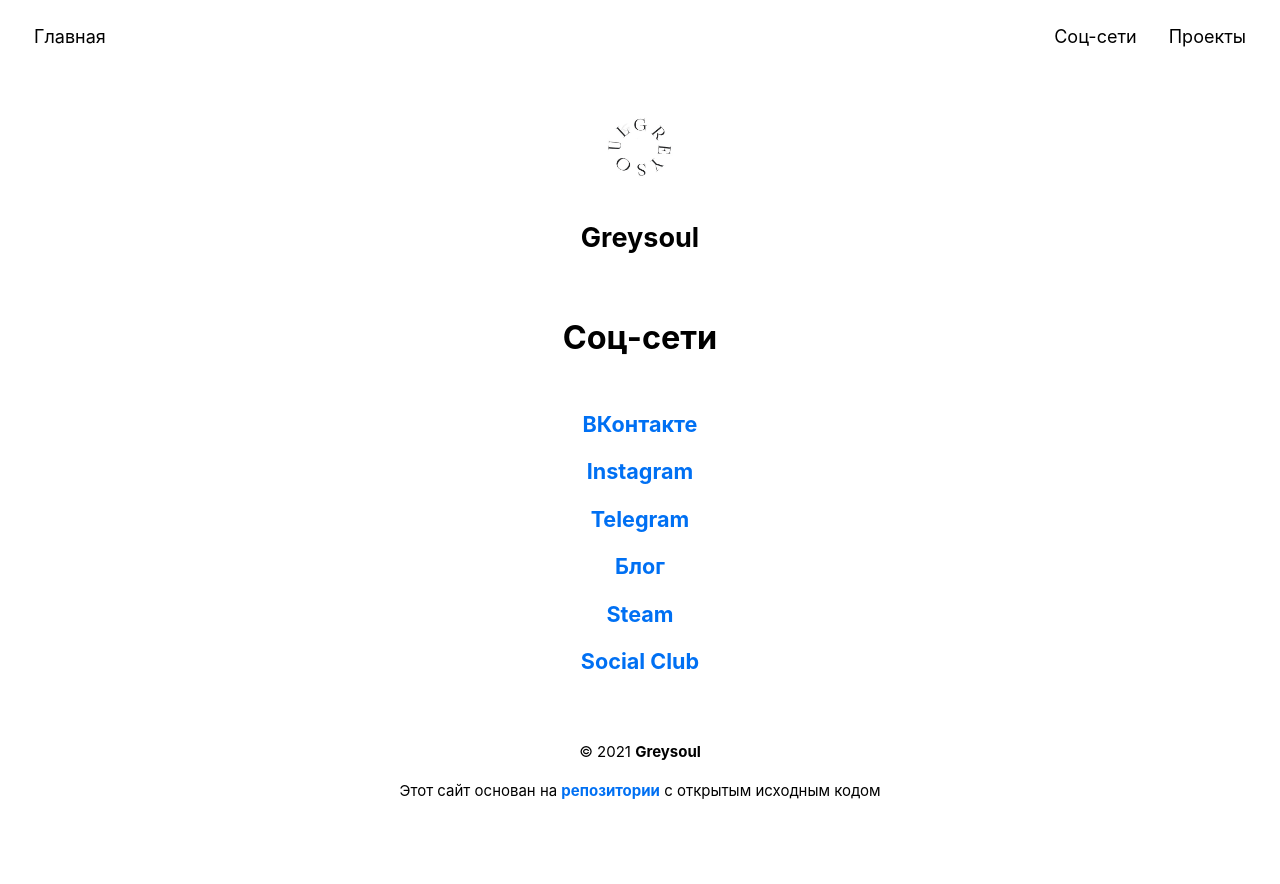
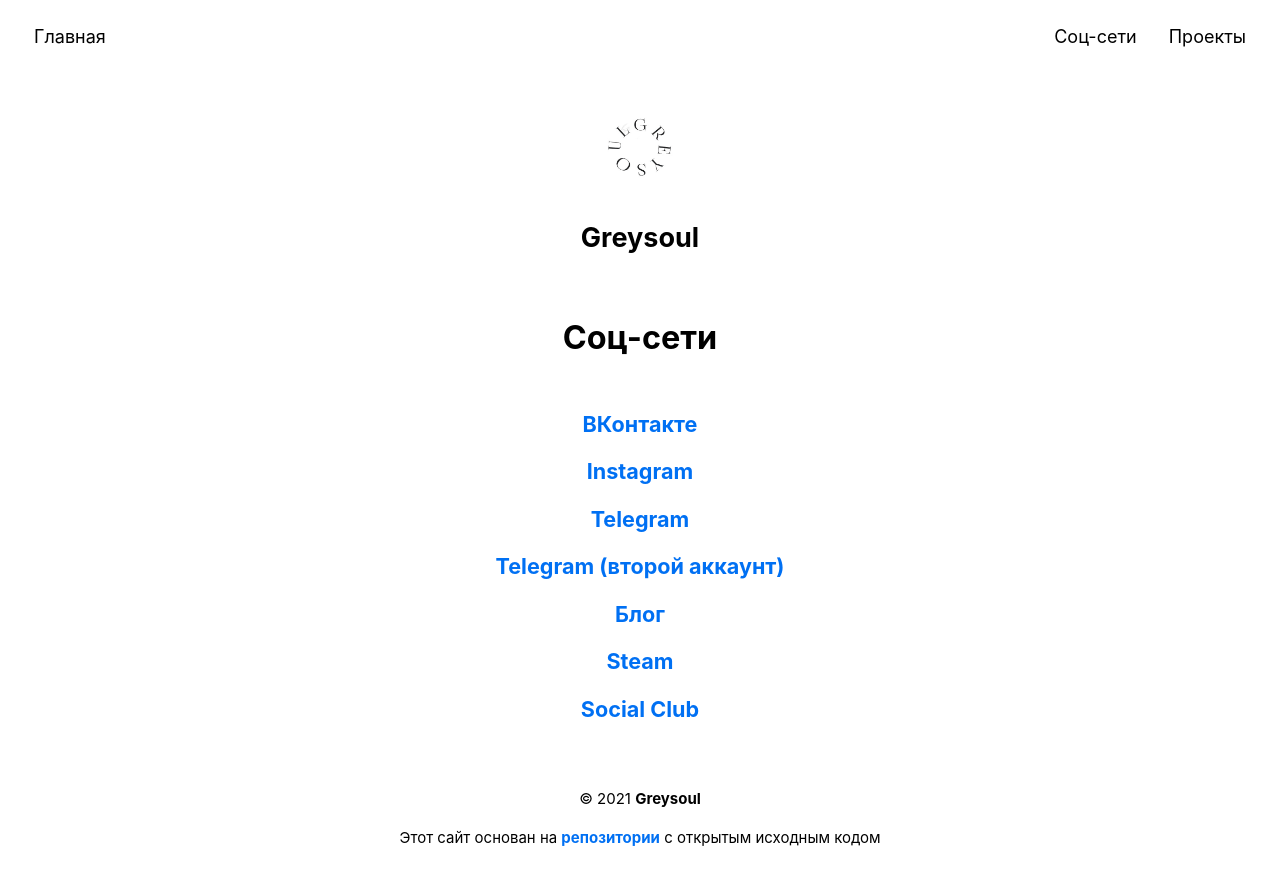
Before and after one commit to realgreysoul/website, a Next.js app: page /socials in a window 1280 px wide. Shown: the top 884 px of the page. Built offline with nearby package versions, Linux system fonts and the light colour scheme.

Commit message:
Update socials.js

```diff
--- a/pages/socials.js
+++ b/pages/socials.js
@@ -21,6 +21,9 @@ export default function Projects({ allProjectsData }) {
         <a href={`https://t.me/greysoul`} target="_blank"><strong>Telegram</strong></a>
         <br>
         </br>
+        <a href={`https://t.me/greysoul2`} target="_blank"><strong>Telegram (второй аккаунт)</strong></a>
+        <br>
+        </br>
         <a href={`https://t.me/mislisolya`} target="_blank"><strong>Блог</strong></a>
         <br>
         </br>
```
